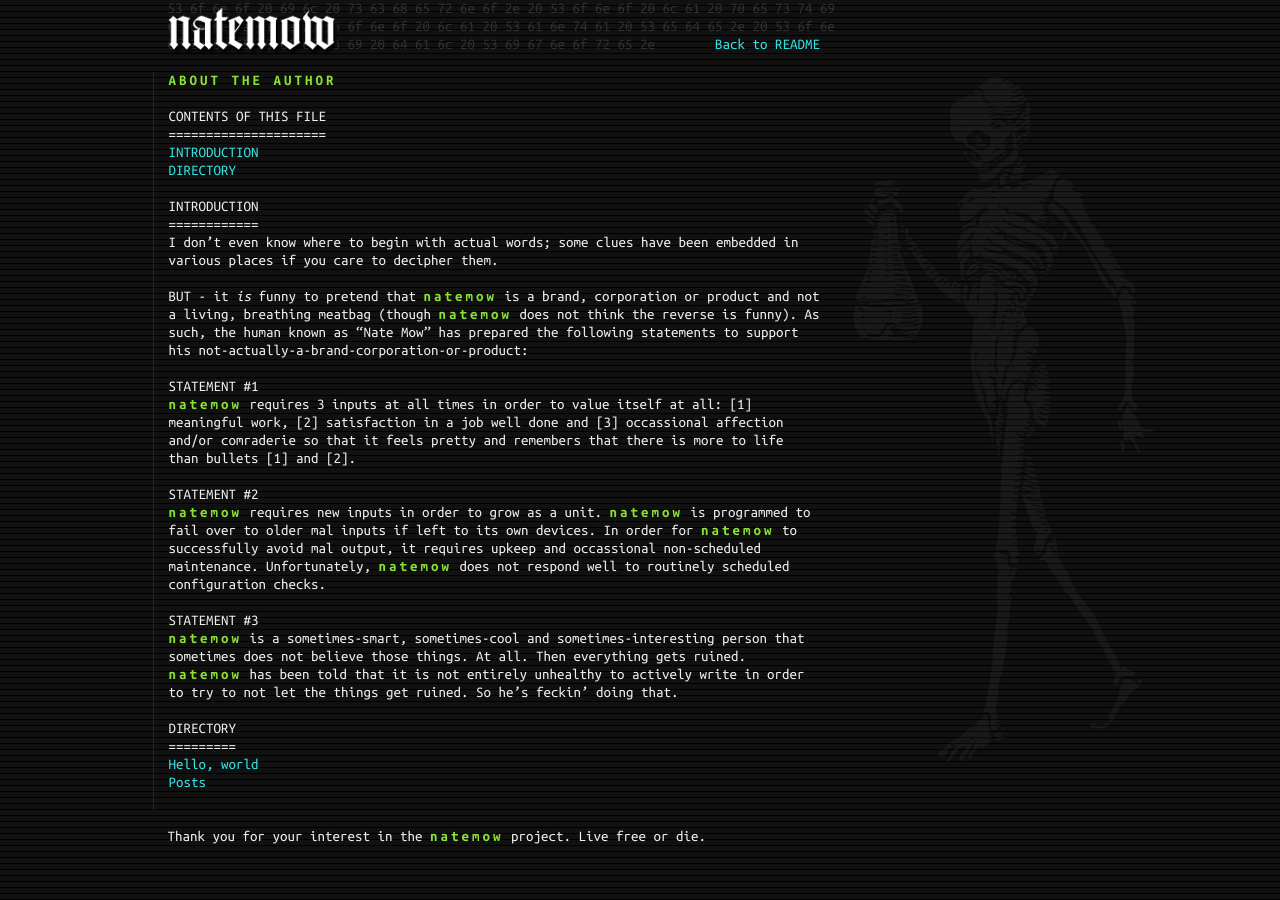
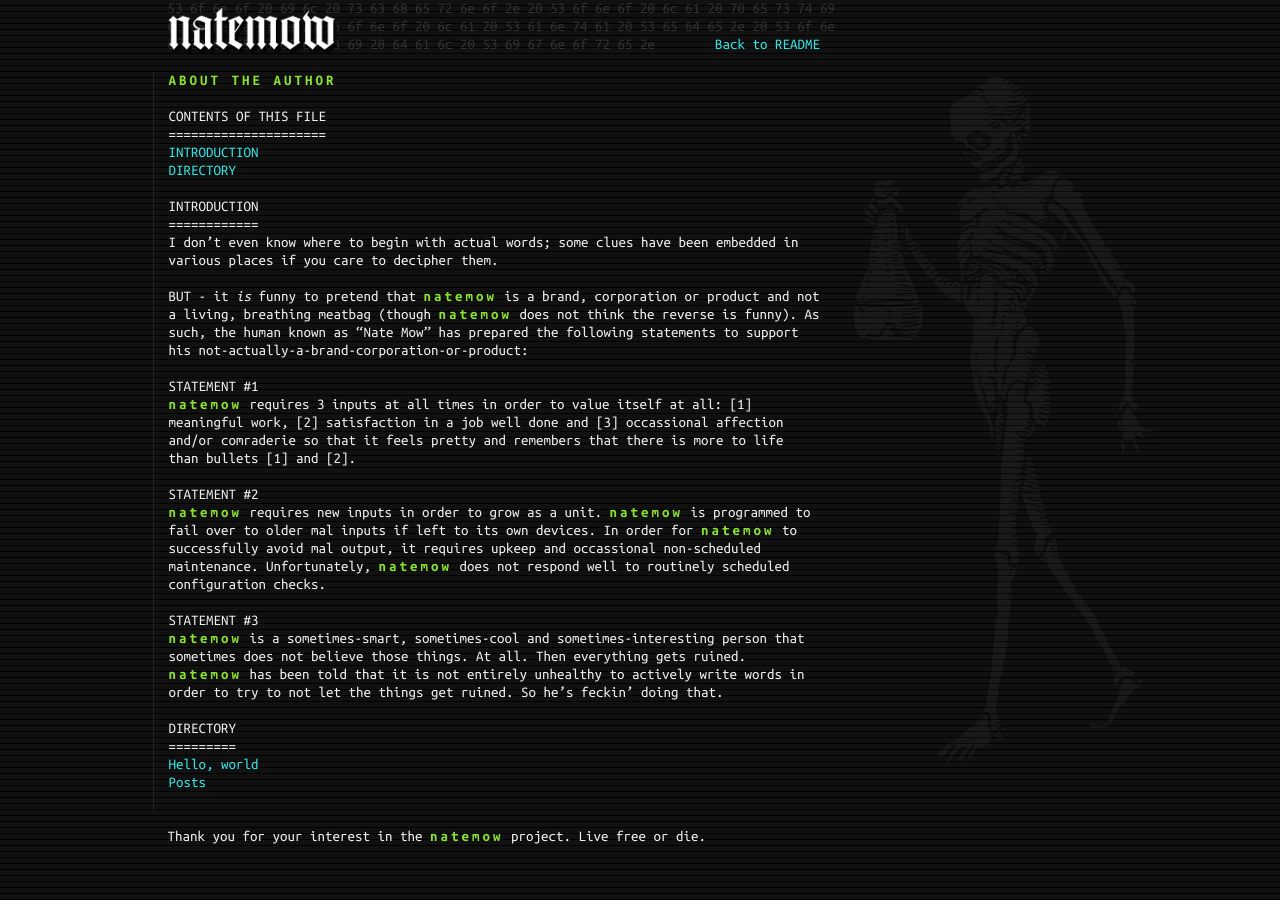
Before and after one commit to natemow/natemow.github.io, a Jekyll site: the page built from about.md, in a window 1280 px wide. Built offline with Jekyll 4.4.1, drawn with Linux system fonts in a browser that asks for light colours; nearby versions of some CDN libraries.

```diff
--- a/about.md
+++ b/about.md
@@ -17,4 +17,4 @@
 {% include brand.html %} requires new inputs in order to grow as a unit. {% include brand.html %} is programmed to fail over to older mal inputs if left to its own devices. In order for {% include brand.html %} to successfully avoid mal output, it requires upkeep and occassional non-scheduled maintenance. Unfortunately, {% include brand.html %} does not respond well to routinely scheduled configuration checks.
 
 ### STATEMENT #3
-{% include brand.html %} is a sometimes-smart, sometimes-cool and sometimes-interesting person that sometimes does not believe those things. At all. Then everything gets ruined. {% include brand.html %} has been told that it is not entirely unhealthy to actively write in order to try to not let the things get ruined. So he's feckin' doing that.
+{% include brand.html %} is a sometimes-smart, sometimes-cool and sometimes-interesting person that sometimes does not believe those things. At all. Then everything gets ruined. {% include brand.html %} has been told that it is not entirely unhealthy to actively write words in order to try to not let the things get ruined. So he's feckin' doing that.
```
